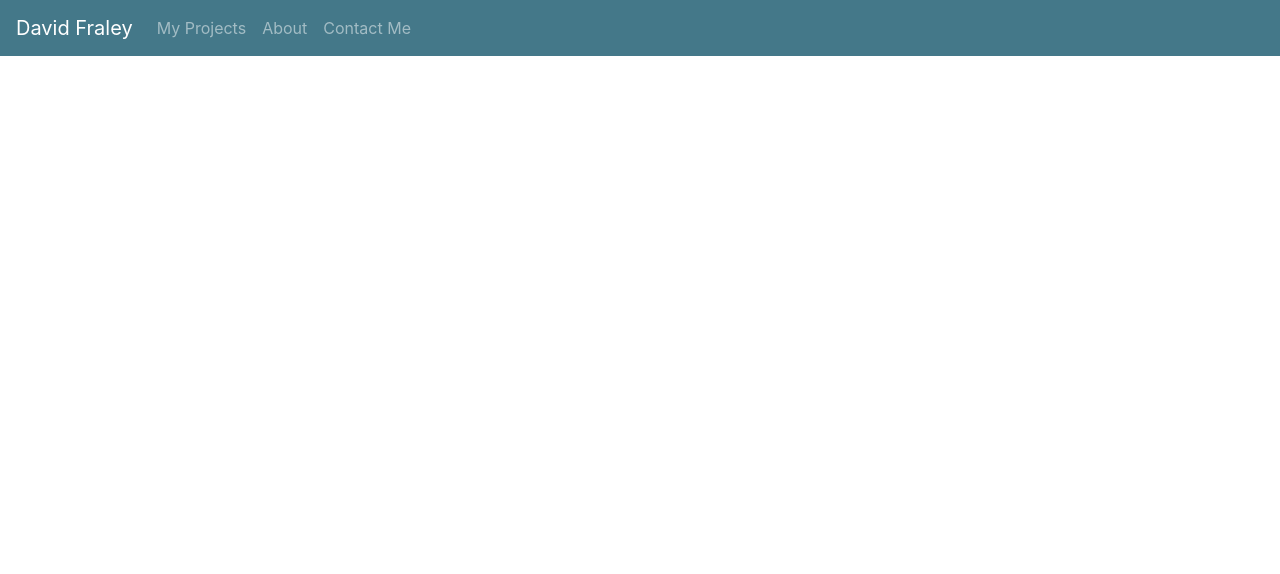
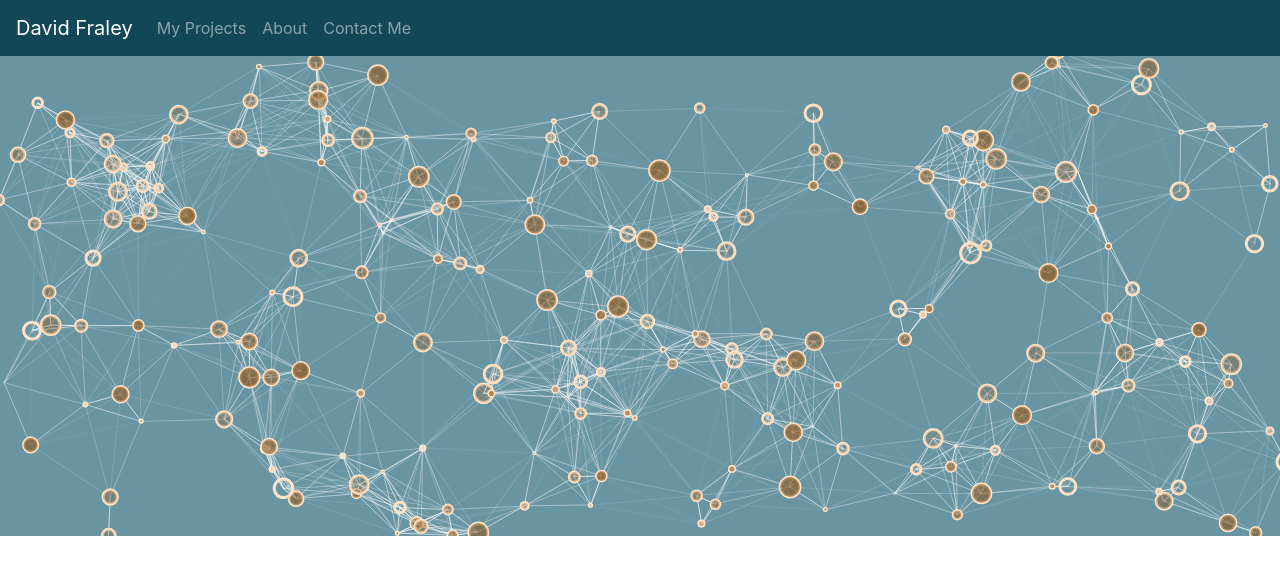
Before and after one commit to fraleyds/Portfolio, a website: page index.html in a window 1280 px wide. Drawn offline with nearby package versions, Linux system fonts and the light colour scheme; a web font is replaced by a local one.

Commit message:
particles-js added

```diff
--- a/css/main.css
+++ b/css/main.css
@@ -1,9 +1,20 @@
 /* Global stylings */
+body {
+    overflow-x: hidden;
+    margin: 0;
+}
+
+/* Navbar stylings */
 nav {
-    background-color: #447889;
+    background-color: #124758;
 }
-/* Navbar stylings */
+
 /* Header stylings */
+#particles-js {
+    width: 100vw;
+    height: 60vh;
+    background: #6995A3;
+}
 /* Portfolio stylings */
 /* About stylings */
 /* Contact stylings */
--- a/index.html
+++ b/index.html
@@ -1,5 +1,6 @@
 <!DOCTYPE html>
 <html lang="en">
+
 <head>
     <meta charset="UTF-8">
     <meta name="viewport" content="width=device-width, initial-scale=1.0">
@@ -19,30 +20,34 @@
     <!-- Custom styles for this template -->
     <link href="css/main.css" rel="stylesheet" type="text/css">
 </head>
+
 <body>
     <!-- Navigation -->
     <nav class="navbar navbar-expand-lg navbar-dark">
         <a class="navbar-brand" href="#header">David Fraley</a>
-        <button class="navbar-toggler" type="button" data-toggle="collapse" data-target="#navbarText" aria-controls="navbarText" aria-expanded="false" aria-label="Toggle navigation">
+        <button class="navbar-toggler" type="button" data-toggle="collapse" data-target="#navbarText" aria-controls="navbarText"
+            aria-expanded="false" aria-label="Toggle navigation">
             <span class="navbar-toggler-icon"></span>
         </button>
         <div class="collapse navbar-collapse">
             <ul class="navbar-nav">
                 <li class="nav-item">
-                    <a class="nav-link" href="#projects">My Projects</a>
+                    <a class="nav-link js-scroll-trigger" href="#projects">My Projects</a>
                 </li>
                 <li class="nav-item">
-                    <a class="nav-link" href="#about">About</a>
+                    <a class="nav-link js-scroll-trigger" href="#about">About</a>
                 </li>
                 <li class="nav-item">
-                    <a class="nav-link" href="#contact">Contact Me</a>
+                    <a class="nav-link js-scroll-trigger" href="#contact">Contact Me</a>
                 </li>
             </ul>
         </div>
     </nav>
 
     <!-- Header -->
-    <header id="header">
+    <header id="header" class="header">
+        <div id="particles-js">
+        </div>
     </header>
 
     <!-- Portfolio -->
@@ -73,7 +78,16 @@
 
     <!-- jQuery 3rd Party Scripts -->
 
+    <!-- particles.js -->
+    <script src="node_modules/particles.js/particles.js"></script>
+
     <!-- Custom scripts for this template -->
     <script src="js/main.js"></script>
+    <script>
+        particlesJS.load('particles-js', 'particles.json', function () {
+            console.log('particles.json loaded...')
+        })
+    </script>
 </body>
+
 </html>
--- a/package.json
+++ b/package.json
@@ -30,6 +30,7 @@
   "dependencies": {
     "bootstrap": "^4.0.0",
     "font-awesome": "^4.7.0",
-    "jquery": "^3.3.1"
+    "jquery": "^3.3.1",
+    "particles.js": "^2.0.0"
   }
 }
--- /dev/null
+++ b/particles.json
@@ -0,0 +1,58 @@
+{
+    "particles": {
+        "number": {
+            "value": 300
+        },
+        "color": {
+            "value": "#8D5519"
+        },
+        "shape": {
+            "type": "circle",
+            "stroke": {
+                "width": 3,
+                "color": "#FFE4C8"
+            }
+        },
+        "opacity": {
+            "value": 0.7,
+            "random": true,
+            "anim": {
+                "enable": false,
+                "speed": 10
+            }
+        },
+        "size": {
+            "value": 10,
+            "random": true,
+            "anim": {
+                "enable":false
+            }
+        },
+        "line_linked":{
+            "enable":true,
+            "distance":120
+        }
+    },
+    "interactivity":{
+        "events":{
+            "onhover":{
+                "enable":true,
+                "mode":"grab"
+            },
+            "onclick":{
+                "enable":true,
+                "mode":"push"
+            }
+        },
+        "modes":{
+            "repulse":{
+                "distance":50,
+                "duration":0.4
+            },
+            "bubble":{
+                "distance":100,
+                "size":10
+            }
+        }
+    }
+}
```
Also changed, not shown: js/main.js (+25 -0 lines), assets/img/headshot.jpg (added), 1 other file.
